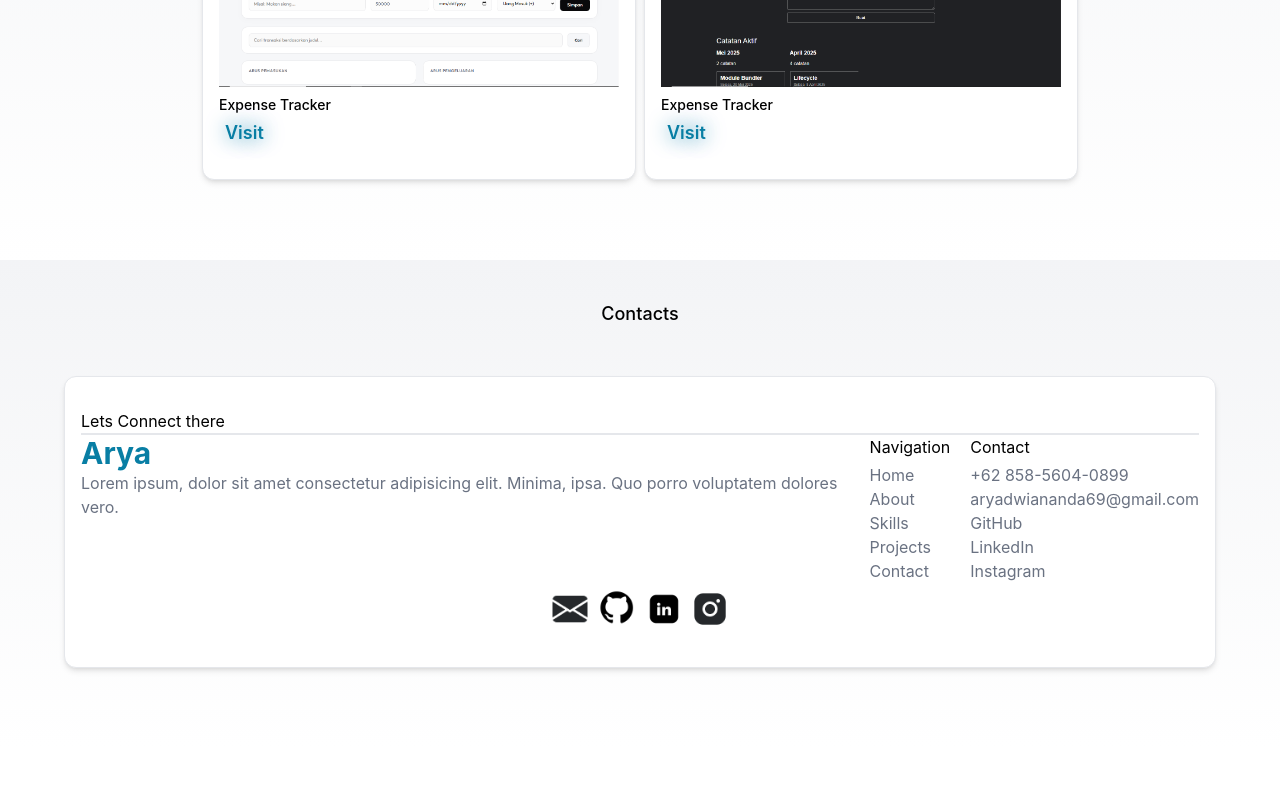
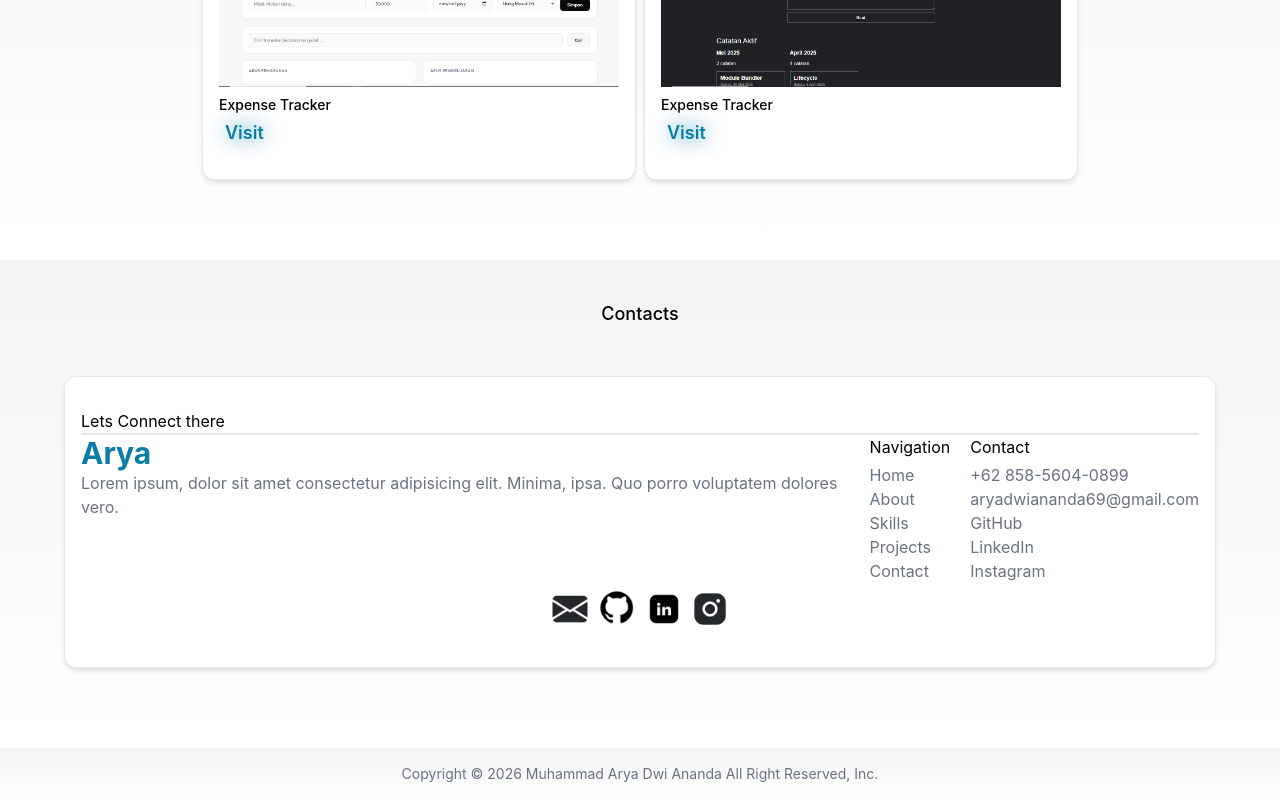
Before and after one commit to arya-dwi-ananda/my-portfolio, a React (Vite) app: page / in a window 1280 px wide. Shown: the part 1987-2787 px from the top of the page. Before the commit the page ends 2735 px from the top, so only its background shows below. Built offline with nearby package versions, Linux system fonts and the light colour scheme.

Commit message:
Adding a footer section

```diff
--- a/src/components/App.jsx
+++ b/src/components/App.jsx
@@ -5,6 +5,7 @@ import About from "./About";
 import Skills from "./Skills";
 import Projects from "./Projects";
 import Contacts from "./Contacts";
+import Copyright from "./Copyright";
 
 function App() {
   return (
@@ -19,6 +20,9 @@ function App() {
         <Projects />
         <Contacts />
       </main>
+      <footer>
+        <Copyright />
+      </footer>
     </div>
   );
 }
--- /dev/null
+++ b/src/components/Copyright.jsx
@@ -0,0 +1,9 @@
+import React from "react";
+
+export default function Copyright() {
+  return (
+    <footer className="w-full bg-linear-to-b from-gray-100 to-white pt-3 pb-3 md:pt-4 md:pb-4 text-center">
+      <p className="text-sm md:text-md  text-gray-500">Copyright &copy; {new Date().getFullYear()} Muhammad Arya Dwi Ananda All Right Reserved, Inc.</p>
+    </footer>
+  );
+}
```
